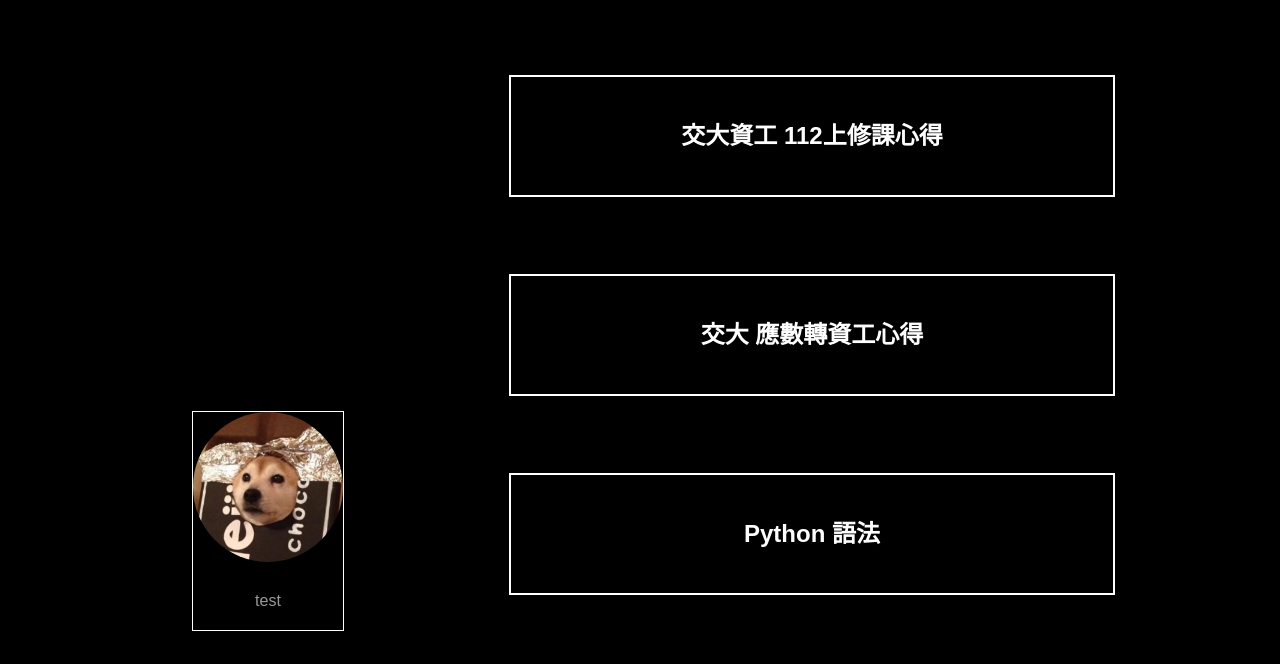
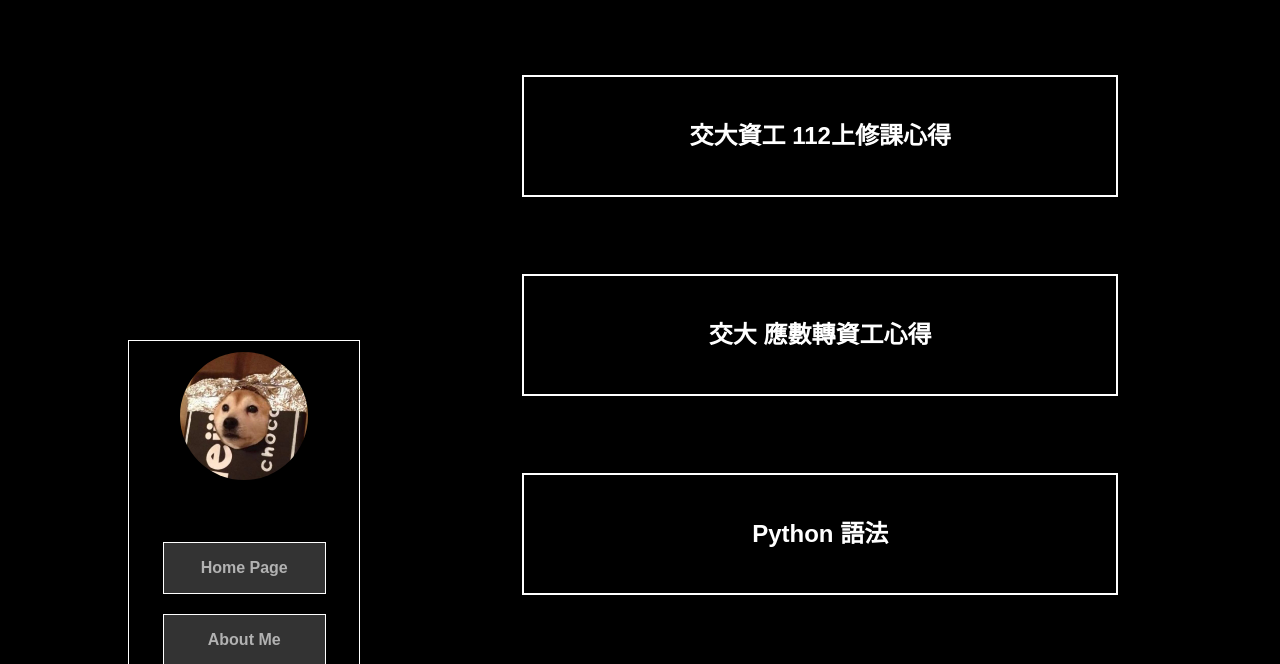
Before and after one commit to LaiCharlie/LaiCharlie.github.io, a plain HTML site: page index.html in a window 1280 px wide. Shown: the part 136-800 px from the top of the page. Drawn offline with Linux system fonts and the light colour scheme.

Commit message:
update css & html

```diff
--- a/class.css
+++ b/class.css
@@ -42,22 +42,25 @@ h2 {
     color: #ccc;
 }
 
+h3 {
+    color: #b2b2b2;
+}
 
 p {
     color: #999;
 }
 
-/* .centext {
+.centext {
     color: #fff;
     text-align: center;
-} */
+}
 
-.centext {
+/* .centext {
     margin-top: 10px;
     text-decoration: none;
     color: #fff;
     font-size: 16px;
-}
+} */
 
 .cen {
     display: block;
@@ -94,7 +97,7 @@ p {
 
 .container {
     text-align: center;
-    padding-left: 15%;
+    padding-left: 10%;
     display: flex;
     flex-direction: row;
     justify-content: space-between;
@@ -104,19 +107,46 @@ p {
 .wrapper {
     flex-grow: 1;
     /* display: flex; */
-    /* flex-direction: row;
+    flex-direction: row;
     justify-content: space-between;
-    align-items: center; */
+    align-items: center;
 }
 
 
 .mainbox {
     display: flex;
+    width: 20%;
     flex-direction: column;
     align-items: center;
     justify-content: flex-start;
     border: 1px solid #fff;
     position: relative;
+}
+
+.boxxx {
+    display: flex;
+    align-items: center;
+    justify-content: center;
+    text-align: center;
+    width: 70%;
+    height: 50px;
+    margin: 10px;
+    text-decoration: none;
+    color: #fff;
+    background-color: #333;
+    border: 1px solid #fff;
+    cursor: pointer;
+    transition: background-color 0.3s, color 0.3s;
+}
+
+.boxxx h3 {
+    margin: 0;
+    font-size: 1rem;
+}
+
+.boxxx:hover {
+    background-color: #555555;
+    color: #333;
 }
 
 
@@ -127,10 +157,11 @@ p {
 }
 
 #circle {
+    margin-top: 5%;
     top: 20px;
     right: 20px;
-    width: 150px;
-    height: 150px;
+    width: 10vw;
+    height: 10vw;
     background-image: url('images/head.jpg');
     background-size: cover;
     border-radius: 50%;
--- a/index.html
+++ b/index.html
@@ -33,11 +33,11 @@
                 &nbsp;
             </div>
 
-            <a class="centext">
-                <p>
-                    test
-                </p>
-            </a>
+            <br><br>
+            <a href="index.html" class="boxxx"><h3>Home Page</h3></a>
+
+            <a href="aboutme.html" class="boxxx"><h3>About Me</h3></a> <br>
+
 
             <script>
                 function redirect() {
```
Also changed, not shown: aboutme.html (+2 -15 lines).
